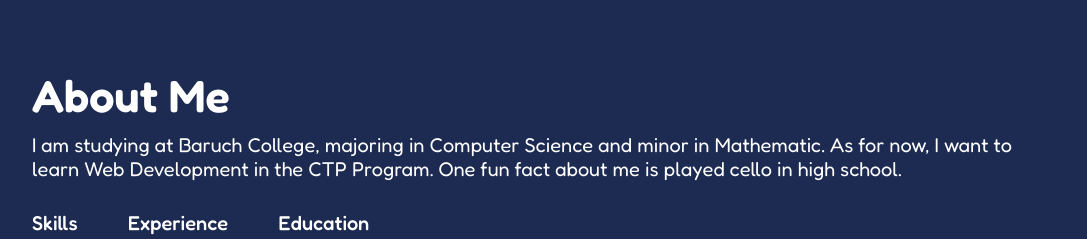
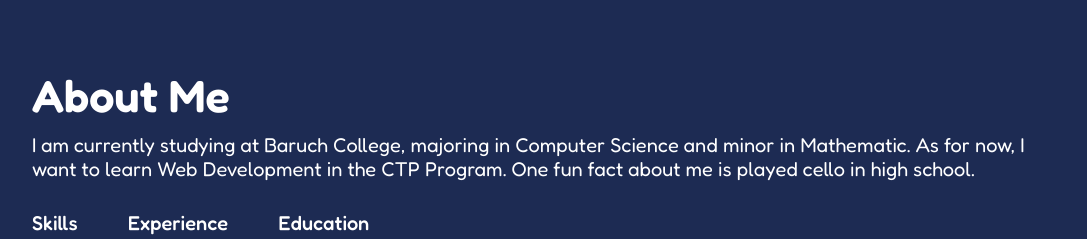
Before and after one commit to Awannng/jingwang.github.io, a plain HTML site: page index.html in a window 1280 px wide. Shown: the part 490-729 px from the top of the page, without its empty margins (96-1183 px from the left). Drawn offline with Linux system fonts and the light colour scheme.

Commit message:
Changed about me section

```diff
--- a/index.html
+++ b/index.html
@@ -55,7 +55,7 @@
                 <div class="row">
                     <div class="about-col-2">
                         <h1 class="sub-title">About Me</h1>
-                        <p>I am studying at Baruch College, majoring in Computer Science and minor in Mathematic.
+                        <p>I am currently studying at Baruch College, majoring in Computer Science and minor in Mathematic.
                             As for now, I want to learn Web Development in the CTP Program.
                             One fun fact about me is played cello in high school.</p>
 
```
